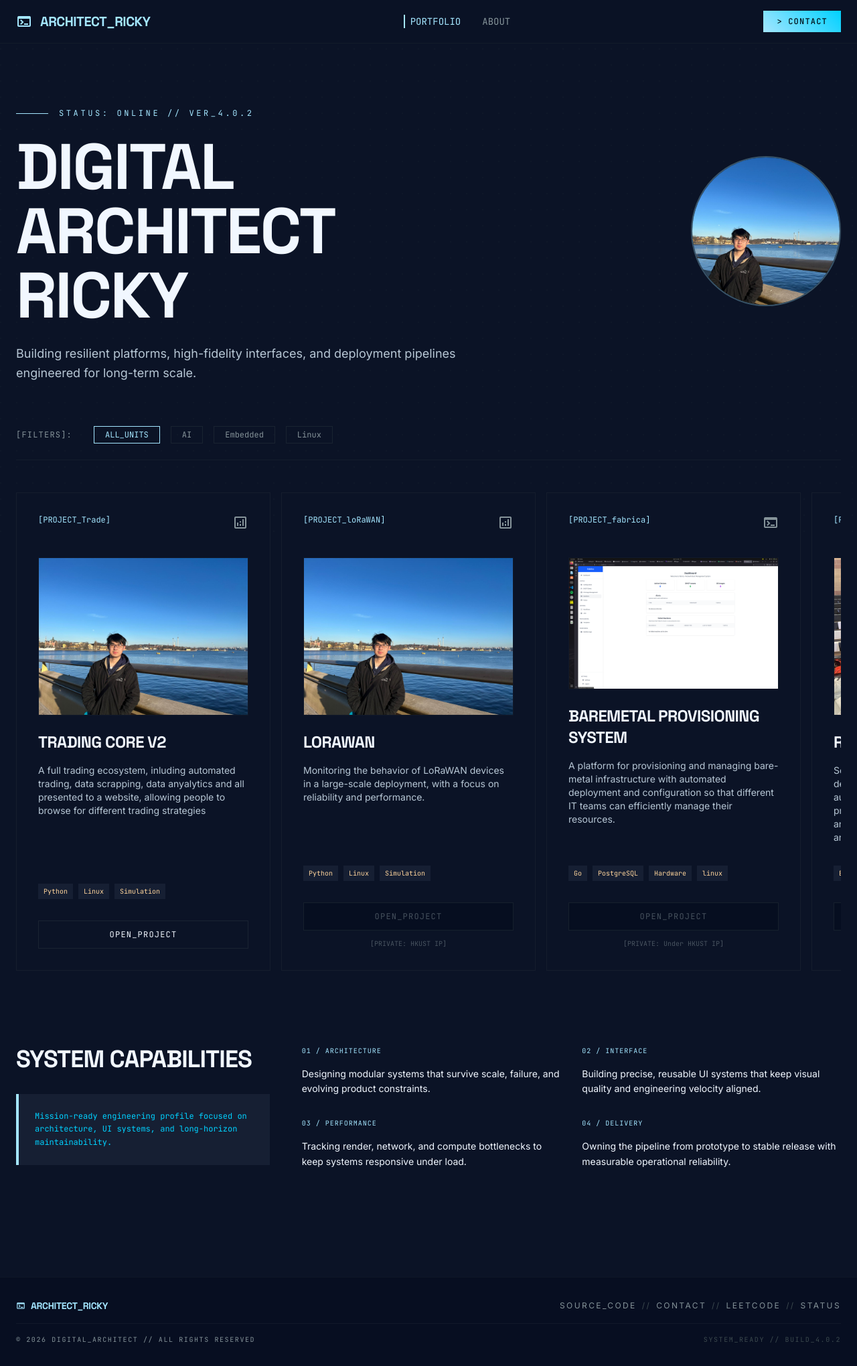
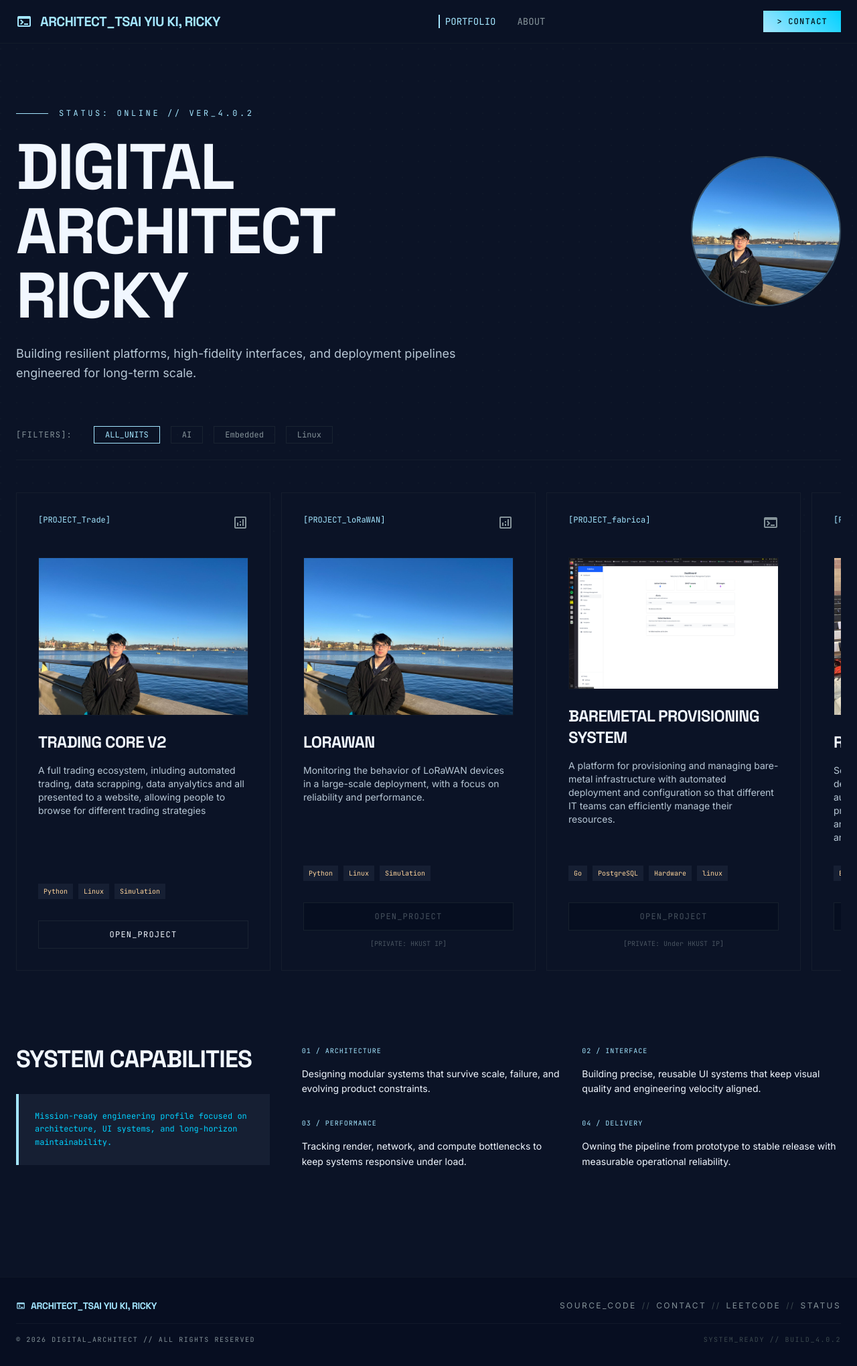
Before and after one commit to riggy420/riggy420.github.io, a React (Vite) app: page / in a window 1280 px wide. Shown: the whole page at 67% size. Built offline with nearby package versions, Linux system fonts and the light colour scheme.

Commit message:
Updated Username

```diff
--- a/src/components/layout/SiteFooter.tsx
+++ b/src/components/layout/SiteFooter.tsx
@@ -14,7 +14,7 @@ export function SiteFooter() {
         <div className="flex flex-wrap items-center justify-between gap-4">
           <div className="flex items-center gap-2">
             <span className="material-symbols-outlined text-sm text-primary">terminal</span>
-            <span className="font-headline text-sm font-bold uppercase tracking-tight text-primary">ARCHITECT_RICKY</span>
+            <span className="font-headline text-sm font-bold uppercase tracking-tight text-primary">ARCHITECT_Tsai Yiu Ki, RICKY</span>
           </div>
 
           <nav className="flex flex-wrap items-center gap-2 text-[10px] uppercase tracking-[0.2em] text-outline md:text-xs">
--- a/src/components/layout/SiteHeader.tsx
+++ b/src/components/layout/SiteHeader.tsx
@@ -8,7 +8,7 @@ export function SiteHeader() {
       <div className="mx-auto flex w-full max-w-7xl items-center justify-between px-6 py-4">
         <div className="flex items-center gap-3">
           <span className="material-symbols-outlined text-primary">terminal</span>
-          <span className="font-headline text-xl font-black uppercase tracking-tight text-primary">ARCHITECT_RICKY</span>
+          <span className="font-headline text-xl font-black uppercase tracking-tight text-primary">ARCHITECT_Tsai Yiu Ki, RICKY</span>
         </div>
 
         <nav className="hidden items-center gap-8 md:flex">
```
